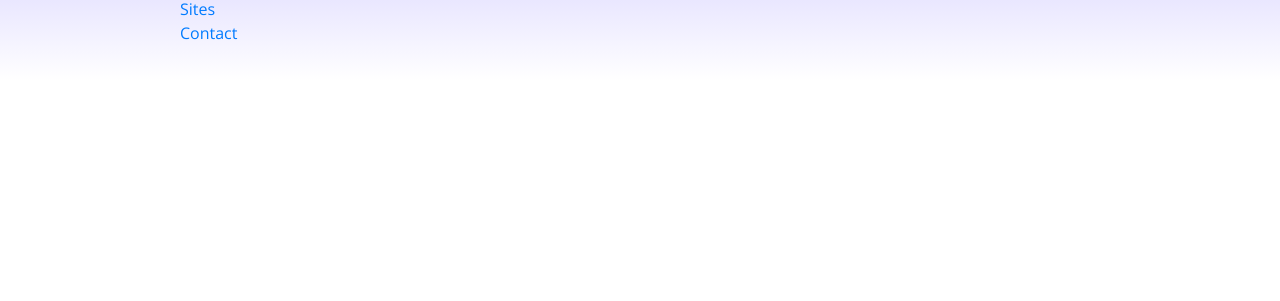
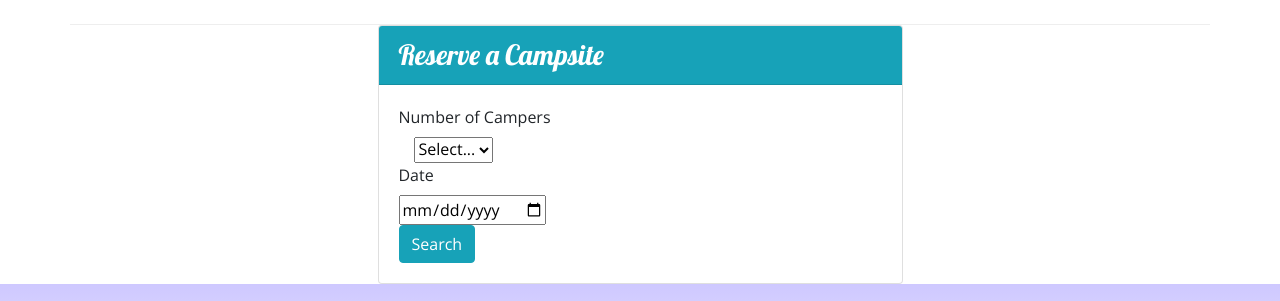
Before and after one commit to Andres-sol99/Interactive-BootStrap-Site, a website: page index.html in a window 1280 px wide. Shown: the part 1839-2140 px from the top of the page. Before the commit the page ends 1920 px from the top, so only its background shows below. Drawn offline with nearby package versions, Linux system fonts and the light colour scheme.

Commit message:
added a reservation form incomplete

```diff
--- a/index.html
+++ b/index.html
@@ -20,6 +20,9 @@
 <body>
 
     <header class="jumbotron jumbotron-fluid">
+        <div class="col">
+            <a button="button" bg-info>Reserve a Campsite</a>
+        </div>
         <div class="container">
             <div class="row">
                 <div class="col-4 col-sm-3 col-md-2 align-self-center">
@@ -42,10 +45,14 @@
                 </button>
                 <div class="collapse navbar-collapse" id="nucampNavbar">
                     <ul class="navbar-nav">
-                <li class="nav-item active"><a class="nav-link" href="#"><i class="fa fa-home fa-lg"></i> Home</a></li>
-                <li class="nav-item"><a class="nav-link" href="aboutus.html"><i class="fa fa-info fa-lg"></i> About</a></li>
-                <li class="nav-item"><a class="nav-link" href="#"><i class="fa fa-list fa-lg"></i> Sites</a></li>
-                <li class="nav-item"><a class="nav-link" href="contactus.html"><i class="fa fa-address-card fa-lg"></i> Contact</a></li>
+                        <li class="nav-item active"><a class="nav-link" href="#"><i class="fa fa-home fa-lg"></i>
+                                Home</a></li>
+                        <li class="nav-item"><a class="nav-link" href="aboutus.html"><i class="fa fa-info fa-lg"></i>
+                                About</a></li>
+                        <li class="nav-item"><a class="nav-link" href="#"><i class="fa fa-list fa-lg"></i> Sites</a>
+                        </li>
+                        <li class="nav-item"><a class="nav-link" href="contactus.html"><i
+                                    class="fa fa-address-card fa-lg"></i> Contact</a></li>
                     </ul>
                 </div>
         </div>
@@ -58,10 +65,12 @@
             </div>
             <div class="col">
                 <div class="media">
-                    <img class="d-flex mr-3 img-thumbnail" src="img/breadcrumb-trail-thumb.jpg" alt="Breadcrumb Trail" />
+                    <img class="d-flex mr-3 img-thumbnail" src="img/breadcrumb-trail-thumb.jpg"
+                        alt="Breadcrumb Trail" />
                     <div class="media-body align-self-center">
                         <h3>Our Campsites</h3>
-                        <p class="d-none d-sm-block">Explore our growing database of curated campsites and leave your own reviews!</p>
+                        <p class="d-none d-sm-block">Explore our growing database of curated campsites and leave your
+                            own reviews!</p>
                     </div>
                 </div>
             </div>
@@ -73,7 +82,13 @@
             </div>
             <div class="col">
                 <h3>React Lake Campground</h3>
-                <p>Nestled in the foothills of the Chrome Mountains, this campground on the shores of the pristine React Lake is a favorite for fly fishers.</p>
+                <p>Nestled in the foothills of the Chrome Mountains, this campground on the shores of the pristine React
+                    Lake is a favorite for fly fishers.</p>
+            </div>
+            <div class="media">
+                <img class="d-flex mr-3 img-thumbnail" src="img/react-lake-thumb.jpg" alt="React-lake-Thumbnail" />
+                <div class="media-body align-self-center">
+                </div>
             </div>
         </div>
 
@@ -86,7 +101,8 @@
                     <img class="d-flex mr-3 img-thumbnail" src="img/bootstrap-thumb.png" alt="Bootstrap Outfitters" />
                     <div class="media-body align-self-center">
                         <h3>Bootstrap Outfitters</h3>
-                        <p class="d-none d-sm-block">Bootstrap Outfitters supplies you with gear you need at prices you can't beat.</p>
+                        <p class="d-none d-sm-block">Bootstrap Outfitters supplies you with gear you need at prices you
+                            can't beat.</p>
                     </div>
                 </div>
             </div>
@@ -101,24 +117,62 @@
                 <p>Explore our growing database of curated campsites and leave your own reviews!</p>
             </div>
         </div>
-    </div>
 
-    <div class="container">
         <div class="row row-content">
             <div class="col">
                 <h2>Featured Campsites</h2>
                 <h3>React Lake Campground</h3>
-                <p>Nestled in the foothills of the Chrome Mountains, this campground on the shores of the pristine React Lake is a favorite for fly fishers.</p>
-            </div>
+                <p>Nestled in the foothills of the Chrome Mountains, this campground on the shores of the pristine React
+                    Lake is a favorite for fly fishers.</p>
             </div>
         </div>
 
-    <div class="container">
         <div class="row row-content">
             <div class="col">
                 <h2>Our Community Partners</h2>
                 <h3>Bootstrap Outfitters</h3>
                 <p>Bootstrap Outfitters supplies you with gear you need at prices you can't beat.</p>
+            </div>
+        </div>
+
+        <div row row-content>
+            <div class="col-sm-6 mx-auto">
+                <div class="card">
+                    <h3 class="card-header bg-info text-white">Reserve a Campsite</h3>
+                    <div class="card-body">
+                        <form id="reserveForm">
+                            <div class="row">
+                                <div class="col-sm-6">
+                                    <label>Number of Campers</label>
+                                        <div class="col-sm-6">
+                                            <select name="numCampers" id="numCampers">
+                                                <option>Select...</option>
+                                                <option>1</option>
+                                                <option>2</option>
+                                                <option>3</option>
+                                                <option>4</option>
+                                                <option>5</option>
+                                                <option>6</option>
+                                            </select>
+                                        </div>
+                                </div>
+                            </div>
+                            <div class="row">
+                                <div class="col">
+                                    <label for="date">Date</label>
+                                    <div>
+                                        <input type="date" id="date" name="date" placeholder="date">
+                                    </div>
+                                </div>
+                            </div>
+                            <div class="row">
+                                <div class="col">
+                                    <button type="submit" class="btn btn-info">Search</button>
+                                </div>
+                            </div>
+                        </form>
+                    </div>
+                </div>
             </div>
         </div>
     </div>
@@ -137,14 +191,20 @@
                 </div>
                 <div class="col-6 col-sm-5 text-center">
                     <h5>Social</h5>
-                    <a class="btn btn-social-icon btn-instagram" href="http://instagram.com/"><i class="fa fa-instagram"></i></a>
-                    <a class="btn btn-social-icon btn-facebook" href="http://facebook.com/"><i class="fa fa-facebook"></i></a>
-                    <a class="btn btn-social-icon btn-twitter" href="http://twitter.com/"><i class="fa fa-twitter"></i></a>
-                    <a class="btn btn-social-icon btn-google" href="http://youtube.com/"><i class="fa fa-youtube"></i></a>
+                    <a class="btn btn-social-icon btn-instagram" href="http://instagram.com/"><i
+                            class="fa fa-instagram"></i></a>
+                    <a class="btn btn-social-icon btn-facebook" href="http://facebook.com/"><i
+                            class="fa fa-facebook"></i></a>
+                    <a class="btn btn-social-icon btn-twitter" href="http://twitter.com/"><i
+                            class="fa fa-twitter"></i></a>
+                    <a class="btn btn-social-icon btn-google" href="http://youtube.com/"><i
+                            class="fa fa-youtube"></i></a>
                 </div>
                 <div class="col-sm-4 text-center">
-                    <a role="button" class="btn btn-link" href="tel:+12065551234"><i class="fa fa-phone"></i> 1-206-555-1234</a><br />
-                    <a role="button" class="btn btn-link" href="mailto:campsites@nucamp.co"><i class="fa fa-envelope-o"></i> campsites@nucamp.co</a>
+                    <a role="button" class="btn btn-link" href="tel:+12065551234"><i class="fa fa-phone"></i>
+                        1-206-555-1234</a><br />
+                    <a role="button" class="btn btn-link" href="mailto:campsites@nucamp.co"><i
+                            class="fa fa-envelope-o"></i> campsites@nucamp.co</a>
                 </div>
             </div>
         </div>
```
Lines whose indentation alone changed are shown as unchanged.
